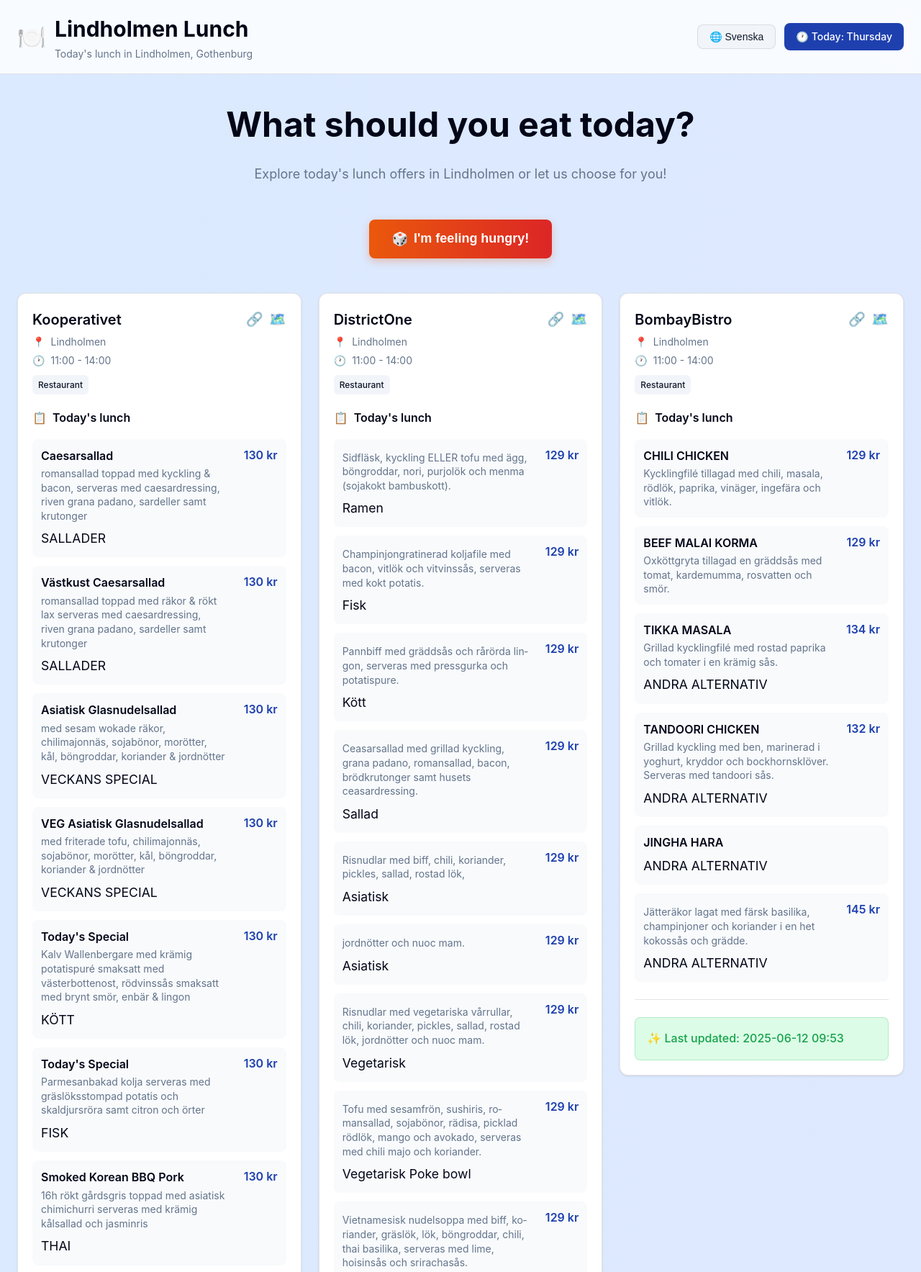
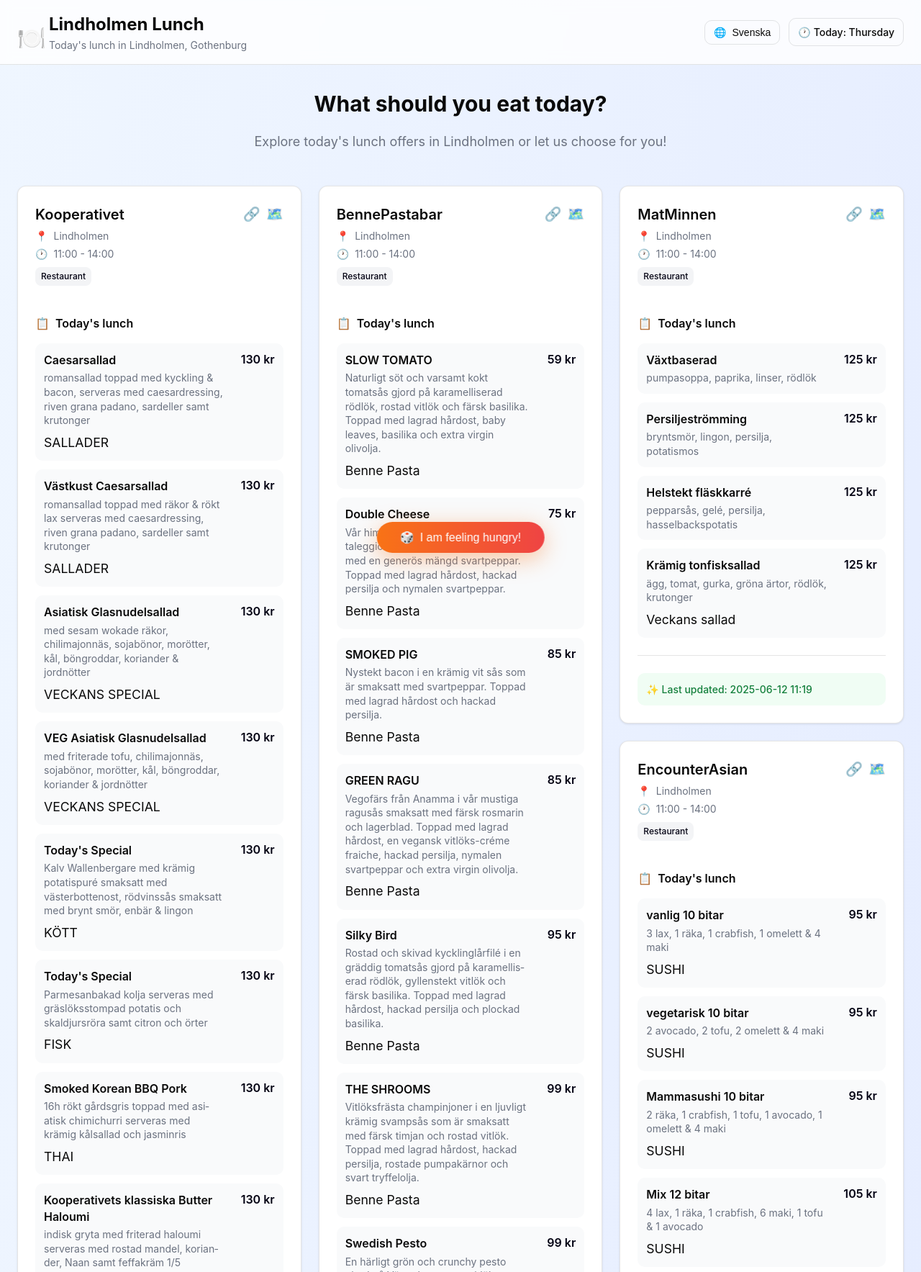
Before and after one commit to designestjay/lindholmen-lunch, a plain HTML site: page index.html in a window 1280 px wide. Shown: the top 1767 px of the page at 72% size. Drawn offline with Linux system fonts and the light colour scheme.

Commit message:
Deploy UX improvements to GitHub Pages - floating button, masonry layout, remove scaling

```diff
--- a/index.html
+++ b/index.html
@@ -18,26 +18,29 @@
     <meta name="description" content="Today's lunch from restaurants in Lindholmen – updated daily." />
 
     <style>
-        /* Modern CSS Reset and Variables */
+        /* CSS Variables matching reference design */
         :root {
             --background: #ffffff;
-            --foreground: #020617;
+            --foreground: #0a0a0a;
             --card: #ffffff;
-            --card-foreground: #020617;
-            --primary: #1e40af;
+            --card-foreground: #0a0a0a;
+            --primary: #030213;
             --primary-foreground: #ffffff;
-            --secondary: #f1f5f9;
-            --secondary-foreground: #0f172a;
-            --muted: #f8fafc;
-            --muted-foreground: #64748b;
-            --accent: #f1f5f9;
-            --accent-foreground: #0f172a;
+            --secondary: #f3f4f6;
+            --secondary-foreground: #030213;
+            --muted: #f9fafb;
+            --muted-foreground: #6b7280;
+            --accent: #f3f4f6;
+            --accent-foreground: #030213;
             --border: rgba(0, 0, 0, 0.1);
-            --radius: 0.5rem;
-            --orange: #ea580c;
-            --orange-hover: #dc2626;
-            --green: #16a34a;
-            --green-light: #dcfce7;
+            --radius: 0.625rem;
+            --blue-50: #eff6ff;
+            --indigo-100: #e0e7ff;
+            --blue-600: #2563eb;
+            --orange-500: #f97316;
+            --red-500: #ef4444;
+            --green-50: #f0fdf4;
+            --green-700: #15803d;
         }
 
         * {
@@ -47,32 +50,30 @@
         }
 
         body {
-            font-family: -apple-system, BlinkMacSystemFont, 'Segoe UI', 'Roboto', sans-serif;
-            background: linear-gradient(to bottom right, #dbeafe, #e0e7ff);
+            font-family: -apple-system, BlinkMacSystemFont, 'Segoe UI', system-ui, sans-serif;
+            background: linear-gradient(to bottom right, var(--blue-50), var(--indigo-100));
             min-height: 100vh;
             color: var(--foreground);
-            line-height: 1.6;
+            line-height: 1.5;
         }
 
         /* Header */
         .header {
             background: rgba(255, 255, 255, 0.8);
-            backdrop-filter: blur(12px);
+            backdrop-filter: blur(8px);
             border-bottom: 1px solid var(--border);
             position: sticky;
             top: 0;
-            z-index: 50;
+            z-index: 10;
         }
 
         .header-container {
-            max-width: 1280px;
+            max-width: 1792px;
             margin: 0 auto;
             padding: 1rem 1.5rem;
             display: flex;
             align-items: center;
             justify-content: space-between;
-            flex-wrap: wrap;
-            gap: 1rem;
         }
 
         .header-left {
@@ -81,17 +82,17 @@
             gap: 0.75rem;
         }
 
+        .icon-utensils {
+            width: 2rem;
+            height: 2rem;
+            color: var(--blue-600);
+        }
+
         .header-title {
-            font-size: 1.875rem;
+            font-size: 1.5rem;
             font-weight: 700;
             color: var(--foreground);
             margin: 0;
-            cursor: pointer;
-            transition: color 0.2s ease;
-        }
-
-        .header-title:hover {
-            color: var(--primary);
         }
 
         .header-subtitle {
@@ -107,15 +108,18 @@
         }
 
         .language-toggle {
-            background: var(--secondary);
+            background: transparent;
             border: 1px solid var(--border);
             border-radius: var(--radius);
-            padding: 0.5rem 1rem;
+            padding: 0.5rem 0.75rem;
             cursor: pointer;
             font-size: 0.875rem;
             font-weight: 500;
-            color: var(--secondary-foreground);
+            color: var(--foreground);
             transition: all 0.2s ease;
+            display: flex;
+            align-items: center;
+            gap: 0.5rem;
         }
 
         .language-toggle:hover {
@@ -126,9 +130,10 @@
             display: inline-flex;
             align-items: center;
             gap: 0.25rem;
-            padding: 0.5rem 1rem;
-            background: var(--primary);
-            color: var(--primary-foreground);
+            padding: 0.5rem 0.75rem;
+            background: transparent;
+            color: var(--foreground);
+            border: 1px solid var(--border);
             border-radius: var(--radius);
             font-size: 0.875rem;
             font-weight: 500;
@@ -136,7 +141,7 @@
 
         /* Main Content */
         .main-container {
-            max-width: 1280px;
+            max-width: 1792px;
             margin: 0 auto;
             padding: 2rem 1.5rem;
         }
@@ -144,10 +149,13 @@
         .hero-section {
             text-align: center;
             margin-bottom: 3rem;
+            max-width: 42rem;
+            margin-left: auto;
+            margin-right: auto;
         }
 
         .hero-section h1 {
-            font-size: 3rem;
+            font-size: 1.875rem;
             font-weight: 700;
             color: var(--foreground);
             margin-bottom: 1rem;
@@ -156,8 +164,7 @@
         .hero-section p {
             font-size: 1.125rem;
             color: var(--muted-foreground);
-            max-width: 42rem;
-            margin: 0 auto 2rem;
+            margin-bottom: 2rem;
         }
 
         /* Random Selection */
@@ -166,65 +173,95 @@
             margin-bottom: 3rem;
         }
 
-        .random-button {
+        /* Floating Random Button */
+        .floating-random-button {
+            position: fixed;
+            bottom: 2rem;
+            left: 50%;
+            transform: translateX(-50%);
+            z-index: 100;
             display: inline-flex;
             align-items: center;
             gap: 0.5rem;
-            background: linear-gradient(to right, var(--orange), var(--orange-hover));
+            background: linear-gradient(to right, var(--orange-500), var(--red-500));
             color: white;
-            padding: 1rem 2rem;
-            border-radius: var(--radius);
-            font-size: 1.125rem;
+            padding: 0.75rem 2rem;
+            border-radius: 50px;
+            font-size: 1rem;
             text-decoration: none;
-            font-weight: 600;
+            font-weight: 500;
             border: none;
             cursor: pointer;
             transition: all 0.2s ease;
-            box-shadow: 0 4px 12px rgba(234, 88, 12, 0.3);
-        }
-
-        .random-button:hover {
-            transform: translateY(-1px);
-            box-shadow: 0 6px 20px rgba(234, 88, 12, 0.4);
-        }
-
-        /* Restaurant Grid */
+            box-shadow: 0 8px 32px rgba(249, 115, 22, 0.4);
+            backdrop-filter: blur(8px);
+        }
+
+        .floating-random-button:hover {
+            transform: translateX(-50%) translateY(-2px);
+            box-shadow: 0 12px 40px rgba(249, 115, 22, 0.5);
+        }
+
+
+
+        .icon-shuffle {
+            width: 1.25rem;
+            height: 1.25rem;
+        }
+
+        /* Restaurant Grid - Simple Masonry Layout */
         .restaurant-grid {
-            display: grid;
-            grid-template-columns: repeat(auto-fit, minmax(350px, 1fr));
-            gap: 1.5rem;
-            align-items: start; /* Allow cards to have their natural height */
+            column-count: 1;
+            column-gap: 1.5rem;
+            width: 100%;
+        }
+
+        /* Responsive Columns */
+        @media (min-width: 768px) {
+            .restaurant-grid {
+                column-count: 2;
+            }
+        }
+
+        @media (min-width: 1024px) {
+            .restaurant-grid {
+                column-count: 3;
+            }
         }
 
         .restaurant-card {
             background: var(--card);
-            border-radius: calc(var(--radius) + 4px);
+            border-radius: 0.75rem;
             border: 1px solid var(--border);
             overflow: hidden;
             transition: all 0.3s ease;
             box-shadow: 0 1px 3px rgba(0, 0, 0, 0.1);
-            position: relative;
             display: flex;
-            flex-direction: column; /* Stack header and content vertically */
+            flex-direction: column;
+            gap: 1.5rem;
+            break-inside: avoid;
+            margin-bottom: 1.5rem;
+            width: 100%;
         }
 
         .restaurant-card:hover {
-            transform: translateY(-4px);
-            box-shadow: 0 10px 25px rgba(0, 0, 0, 0.15);
+            transform: translateY(-1px);
+            box-shadow: 0 4px 12px rgba(0, 0, 0, 0.15);
         }
 
         .restaurant-card.highlighted {
-            border: 2px solid var(--orange);
-            box-shadow: 0 10px 25px rgba(234, 88, 12, 0.3);
-            transform: translateY(-4px) scale(1.02);
+            border: 2px solid var(--orange-500);
+            box-shadow: 0 10px 25px rgba(249, 115, 22, 0.3);
+            transform: translateY(-1px);
         }
 
         .restaurant-header {
-            padding: 1.25rem;
-            display: flex;
-            align-items: flex-start;
-            justify-content: space-between;
-            gap: 1rem;
+            padding: 1.5rem 1.5rem 0;
+            display: grid;
+            grid-template-columns: 1fr auto;
+            grid-template-rows: auto auto;
+            gap: 1rem 1.5rem;
+            align-items: start;
         }
 
         .restaurant-info {
@@ -287,8 +324,8 @@
         }
 
         .restaurant-content {
-            padding: 0 1.25rem 1.25rem;
-            flex-grow: 1; /* Take up remaining space */
+            padding: 0 1.5rem 1.5rem;
+            flex-grow: 1;
             display: flex;
             flex-direction: column;
         }
@@ -383,13 +420,13 @@
 
         /* Special Offer */
         .special-offer {
-            background: var(--green-light);
-            color: var(--green);
-            padding: 1rem;
+            background: var(--green-50);
+            color: var(--green-700);
+            padding: 0.75rem;
             border-radius: var(--radius);
             font-weight: 500;
-            border: 1px solid rgba(22, 163, 74, 0.2);
-            margin-top: auto; /* Push to bottom of card */
+            font-size: 0.875rem;
+            margin-top: auto;
         }
 
 
@@ -558,14 +595,7 @@
             </p>
         </div>
 
-        <!-- Random Selection -->
-        <div class="random-section">
-            <button class="random-button" onclick="selectRandomRestaurant()">
-                <span class="icon-shuffle"></span>
-                <span class="en">I'm feeling hungry!</span>
-                <span class="sv hidden">Jag är hungrig!</span>
-            </button>
-        </div>
+
     <div class="restaurant-grid">
             <div class="restaurant-card" id="restaurant-KooperativetScraper">
                 <div class="restaurant-header">
@@ -639,8 +669,8 @@
 
                     <div class="separator"></div>
                     <div class="special-offer">
-                        ✨ <span class="en">Last updated: 2025-06-12 09:53</span>
-                        <span class="sv hidden">Senast uppdaterad: 2025-06-12 09:53</span>
+                        ✨ <span class="en">Last updated: 2025-06-12 11:19</span>
+                        <span class="sv hidden">Senast uppdaterad: 2025-06-12 11:19</span>
                     </div>
                 </div>
             </div>
@@ -699,8 +729,8 @@
 
                     <div class="separator"></div>
                     <div class="special-offer">
-                        ✨ <span class="en">Last updated: 2025-06-12 09:53</span>
-                        <span class="sv hidden">Senast uppdaterad: 2025-06-12 09:53</span>
+                        ✨ <span class="en">Last updated: 2025-06-12 11:19</span>
+                        <span class="sv hidden">Senast uppdaterad: 2025-06-12 11:19</span>
                     </div>
                 </div>
             </div>
@@ -753,8 +783,8 @@
 
                     <div class="separator"></div>
                     <div class="special-offer">
-                        ✨ <span class="en">Last updated: 2025-06-12 09:53</span>
-                        <span class="sv hidden">Senast uppdaterad: 2025-06-12 09:53</span>
+                        ✨ <span class="en">Last updated: 2025-06-12 11:19</span>
+                        <span class="sv hidden">Senast uppdaterad: 2025-06-12 11:19</span>
                     </div>
                 </div>
             </div>
@@ -807,8 +837,8 @@
 
                     <div class="separator"></div>
                     <div class="special-offer">
-                        ✨ <span class="en">Last updated: 2025-06-12 09:53</span>
-                        <span class="sv hidden">Senast uppdaterad: 2025-06-12 09:53</span>
+                        ✨ <span class="en">Last updated: 2025-06-12 11:19</span>
+                        <span class="sv hidden">Senast uppdaterad: 2025-06-12 11:19</span>
                     </div>
                 </div>
             </div>
@@ -857,8 +887,8 @@
 
                     <div class="separator"></div>
                     <div class="special-offer">
-                        ✨ <span class="en">Last updated: 2025-06-12 09:53</span>
-                        <span class="sv hidden">Senast uppdaterad: 2025-06-12 09:53</span>
+                        ✨ <span class="en">Last updated: 2025-06-12 11:19</span>
+                        <span class="sv hidden">Senast uppdaterad: 2025-06-12 11:19</span>
                     </div>
                 </div>
             </div>
@@ -939,8 +969,8 @@
 
                     <div class="separator"></div>
                     <div class="special-offer">
-                        ✨ <span class="en">Last updated: 2025-06-12 09:53</span>
-                        <span class="sv hidden">Senast uppdaterad: 2025-06-12 09:53</span>
+                        ✨ <span class="en">Last updated: 2025-06-12 11:19</span>
+                        <span class="sv hidden">Senast uppdaterad: 2025-06-12 11:19</span>
                     </div>
                 </div>
             </div>
@@ -999,8 +1029,8 @@
 
                     <div class="separator"></div>
                     <div class="special-offer">
-                        ✨ <span class="en">Last updated: 2025-06-12 09:53</span>
-                        <span class="sv hidden">Senast uppdaterad: 2025-06-12 09:53</span>
+                        ✨ <span class="en">Last updated: 2025-06-12 11:19</span>
+                        <span class="sv hidden">Senast uppdaterad: 2025-06-12 11:19</span>
                     </div>
                 </div>
             </div>
@@ -1076,8 +1106,8 @@
 
                     <div class="separator"></div>
                     <div class="special-offer">
-                        ✨ <span class="en">Last updated: 2025-06-12 09:53</span>
-                        <span class="sv hidden">Senast uppdaterad: 2025-06-12 09:53</span>
+                        ✨ <span class="en">Last updated: 2025-06-12 11:19</span>
+                        <span class="sv hidden">Senast uppdaterad: 2025-06-12 11:19</span>
                     </div>
                 </div>
             </div>
@@ -1132,8 +1162,8 @@
 
                     <div class="separator"></div>
                     <div class="special-offer">
-                        ✨ <span class="en">Last updated: 2025-06-12 09:53</span>
-                        <span class="sv hidden">Senast uppdaterad: 2025-06-12 09:53</span>
+                        ✨ <span class="en">Last updated: 2025-06-12 11:19</span>
+                        <span class="sv hidden">Senast uppdaterad: 2025-06-12 11:19</span>
                     </div>
                 </div>
             </div>
@@ -1208,8 +1238,8 @@
 
                     <div class="separator"></div>
                     <div class="special-offer">
-                        ✨ <span class="en">Last updated: 2025-06-12 09:53</span>
-                        <span class="sv hidden">Senast uppdaterad: 2025-06-12 09:53</span>
+                        ✨ <span class="en">Last updated: 2025-06-12 11:19</span>
+                        <span class="sv hidden">Senast uppdaterad: 2025-06-12 11:19</span>
                     </div>
                 </div>
             </div>
@@ -1280,8 +1310,8 @@
 
                     <div class="separator"></div>
                     <div class="special-offer">
-                        ✨ <span class="en">Last updated: 2025-06-12 09:53</span>
-                        <span class="sv hidden">Senast uppdaterad: 2025-06-12 09:53</span>
+                        ✨ <span class="en">Last updated: 2025-06-12 11:19</span>
+                        <span class="sv hidden">Senast uppdaterad: 2025-06-12 11:19</span>
                     </div>
                 </div>
             </div>
@@ -1330,8 +1360,8 @@
 
                     <div class="separator"></div>
                     <div class="special-offer">
-                        ✨ <span class="en">Last updated: 2025-06-12 09:53</span>
-                        <span class="sv hidden">Senast uppdaterad: 2025-06-12 09:53</span>
+                        ✨ <span class="en">Last updated: 2025-06-12 11:19</span>
+                        <span class="sv hidden">Senast uppdaterad: 2025-06-12 11:19</span>
                     </div>
                 </div>
             </div>
@@ -1410,8 +1440,8 @@
 
                     <div class="separator"></div>
                     <div class="special-offer">
-                        ✨ <span class="en">Last updated: 2025-06-12 09:53</span>
-                        <span class="sv hidden">Senast uppdaterad: 2025-06-12 09:53</span>
+                        ✨ <span class="en">Last updated: 2025-06-12 11:19</span>
+                        <span class="sv hidden">Senast uppdaterad: 2025-06-12 11:19</span>
                     </div>
                 </div>
             </div>
@@ -1502,8 +1532,8 @@
 
                     <div class="separator"></div>
                     <div class="special-offer">
-                        ✨ <span class="en">Last updated: 2025-06-12 09:53</span>
-                        <span class="sv hidden">Senast uppdaterad: 2025-06-12 09:53</span>
+                        ✨ <span class="en">Last updated: 2025-06-12 11:19</span>
+                        <span class="sv hidden">Senast uppdaterad: 2025-06-12 11:19</span>
                     </div>
                 </div>
             </div>
@@ -1550,12 +1580,19 @@
 
                     <div class="separator"></div>
                     <div class="special-offer">
-                        ✨ <span class="en">Last updated: 2025-06-12 09:53</span>
-                        <span class="sv hidden">Senast uppdaterad: 2025-06-12 09:53</span>
+                        ✨ <span class="en">Last updated: 2025-06-12 11:19</span>
+                        <span class="sv hidden">Senast uppdaterad: 2025-06-12 11:19</span>
                     </div>
                 </div>
             </div></div>
     </main>
+
+    <!-- Floating Random Button -->
+    <button class="floating-random-button" onclick="selectRandomRestaurant()">
+        🎲
+        <span class="en">I am feeling hungry!</span>
+        <span class="sv hidden">Jag är hungrig!</span>
+    </button>
 
     <!-- Footer -->
     <footer class="footer">
@@ -1615,14 +1652,17 @@
                 card.classList.remove('highlighted');
             });
 
-            // Add some animation
-            const button = document.querySelector('.random-button');
-            button.style.transform = 'scale(0.95)';
+            // Update floating button
+            const floatingButton = document.querySelector('.floating-random-button');
 
             const isSwedish = document.querySelector('.sv:not(.hidden)') !== null;
-            button.innerHTML = isSwedish ?
-                '<span class="icon-shuffle"></span> Väljer...' :
-                '<span class="icon-shuffle"></span> Choosing...';
+            const choosingText = isSwedish ?
+                '🎲 <span class="sv">Väljer...</span><span class="en hidden">Choosing...</span>' :
+                '🎲 <span class="en">Choosing...</span><span class="sv hidden">Väljer...</span>';
+
+            if (floatingButton) {
+                floatingButton.innerHTML = choosingText;
+            }
 
             setTimeout(() => {
                 const randomRestaurant = restaurants[Math.floor(Math.random() * restaurants.length)];
@@ -1634,10 +1674,13 @@
                 }
 
                 // Reset button
-                button.style.transform = '';
-                button.innerHTML = isSwedish ?
-                    '<span class="icon-shuffle"></span> Jag är hungrig!' :
-                    '<span class="icon-shuffle"></span> I am feeling hungry!';
+                const finalText = isSwedish ?
+                    '🎲 <span class="sv">Jag är hungrig!</span><span class="en hidden">I am feeling hungry!</span>' :
+                    '🎲 <span class="en">I am feeling hungry!</span><span class="sv hidden">Jag är hungrig!</span>';
+
+                if (floatingButton) {
+                    floatingButton.innerHTML = finalText;
+                }
             }, 1000);
         }
 
```
Also changed, not shown: docs/index.html (+30 -30 lines).
